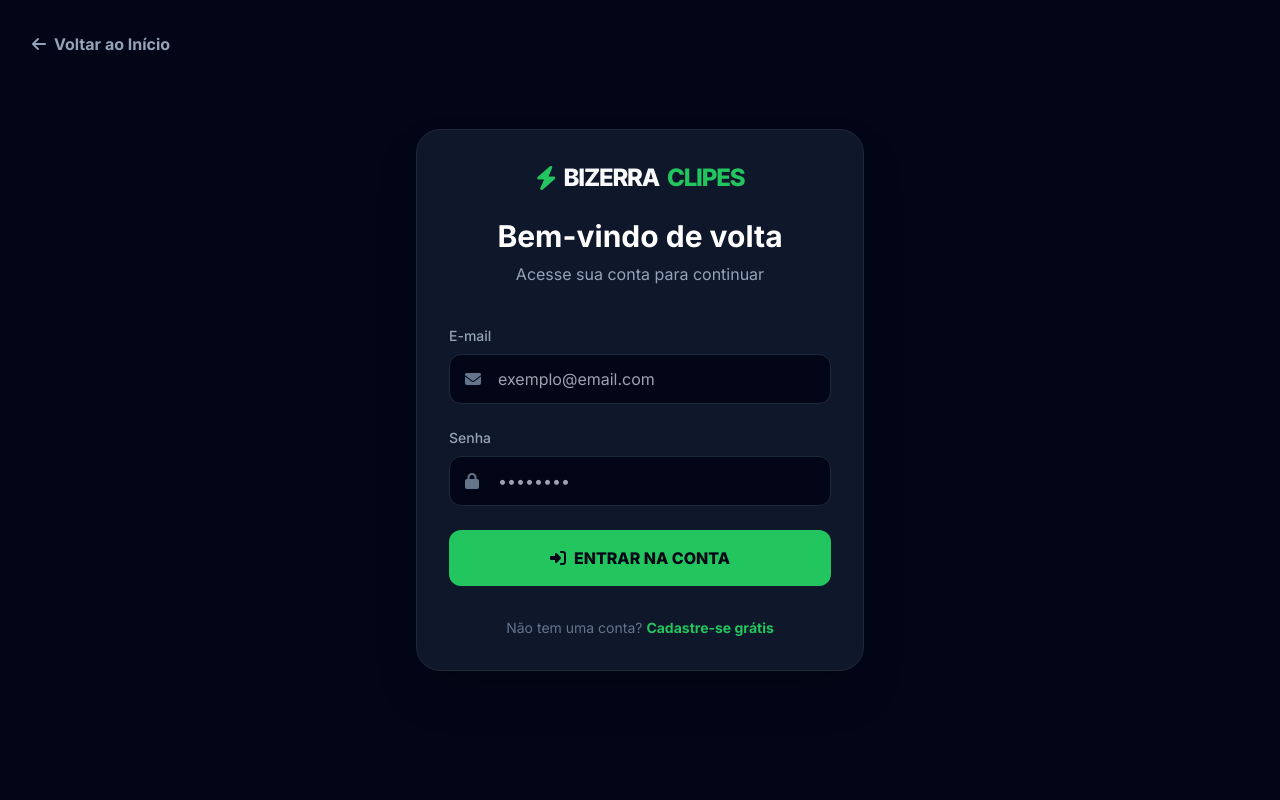
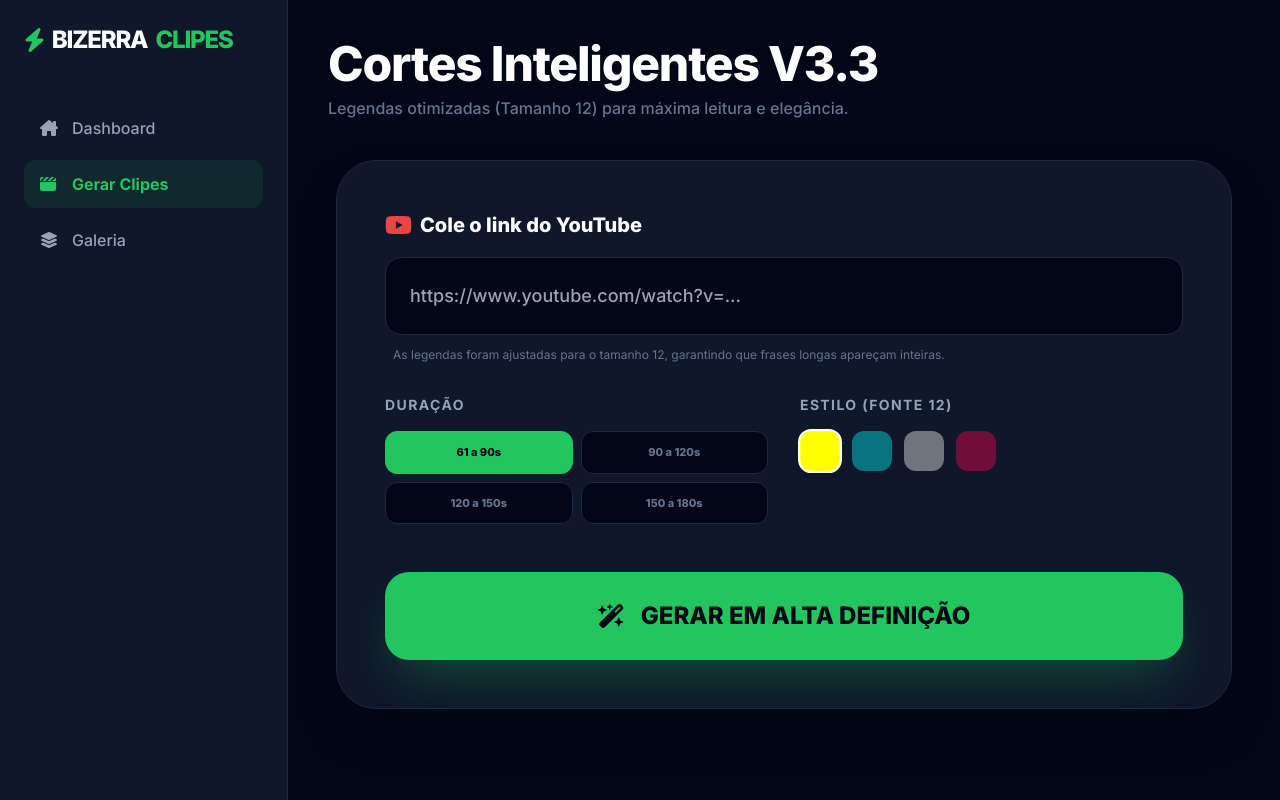
Before and after one commit to wesleybizerra/BizerraClipes, a React (Vite) app: page /#/gerador in a window 1280 px wide. Before the commit this address led to /#/login. Built offline with nearby package versions, Linux system fonts and the light colour scheme; sample sign-in values are in the browser's storage.

Commit message:
Upgrade to Clip Generator V3.3 with new features

```diff
--- a/pages/ClipGenerator.tsx
+++ b/pages/ClipGenerator.tsx
@@ -34,17 +34,17 @@
     if (user.credits < 10) return navigate('/planos');
 
     setIsProcessing(true);
-    setStatus('Iniciando Motor V3.1...');
+    setStatus('Iniciando Motor V3.3...');
 
     try {
       const statuses = [
-        'Limpando cache do servidor...',
-        'Conectando ao YouTube (IP Novo)...',
-        'Processando vídeo em 9:16...',
-        'Aplicando Legendas HD (Tamanho 20)...',
-        'Extraindo momentos de alta retenção...',
-        'Otimizando clareza de áudio...',
-        'Finalizando pack de 10 clipes...'
+        'Limpando arquivos temporários...',
+        'Conectando ao YouTube (Proxy Seguro)...',
+        'Convertendo para Formato Vertical...',
+        'Aplicando Legendas Otimizadas (Tamanho 12)...',
+        'Processando cortes virais...',
+        'Finalizando codificação UltraFast...',
+        'Pronto! Gerando seus 10 clipes...'
       ];
 
       let statusIdx = 0;
@@ -57,7 +57,7 @@
 
       const generated = await api.generateClips(user.id, videoInput, {
         durationRange: duration,
-        subtitleStyle: { color: subtitleColor, size: 'medium', hasShadow: true }
+        subtitleStyle: { color: subtitleColor, size: 'small', hasShadow: true }
       });
 
       clearInterval(interval);
@@ -65,7 +65,7 @@
       refreshUser();
     } catch (err: any) {
       console.error(err);
-      alert(err.message || "O YouTube bloqueou a conexão. O servidor vai reiniciar para tentar um novo IP automaticamente.");
+      alert(err.message || "Erro no processamento. O servidor está tentando um novo IP automaticamente.");
       navigate('/galeria');
     } finally {
       setIsProcessing(false);
@@ -116,8 +116,8 @@
       <main className="flex-grow p-6 md:p-10 transition-all duration-300 md:ml-72">
         <div className="max-w-6xl mx-auto">
           <header className="mb-10">
-            <h1 className="text-3xl md:text-5xl font-black tracking-tight">Cortes Inteligentes V3.1</h1>
-            <p className="text-slate-500 mt-2 font-medium">Legendas otimizadas tamanho 20 com contorno de alta definição.</p>
+            <h1 className="text-3xl md:text-5xl font-black tracking-tight">Cortes Inteligentes V3.3</h1>
+            <p className="text-slate-500 mt-2 font-medium">Legendas otimizadas (Tamanho 12) para máxima leitura e elegância.</p>
           </header>
 
           {!isProcessing && clips.length === 0 && (
@@ -135,7 +135,7 @@
                     value={videoInput}
                     onChange={e => setVideoInput(e.target.value)}
                   />
-                  <p className="text-slate-500 text-xs mt-3 px-2">Dica: Use links de vídeos com mais de 10 minutos para melhores resultados.</p>
+                  <p className="text-slate-500 text-xs mt-3 px-2">As legendas foram ajustadas para o tamanho 12, garantindo que frases longas apareçam inteiras.</p>
                 </div>
 
                 <div className="grid grid-cols-1 md:grid-cols-2 gap-8">
@@ -155,7 +155,7 @@
                   </div>
 
                   <div>
-                    <label className="block text-sm font-bold text-slate-400 mb-4 uppercase tracking-widest">Legendas HD</label>
+                    <label className="block text-sm font-bold text-slate-400 mb-4 uppercase tracking-widest">Estilo (Fonte 12)</label>
                     <div className="flex gap-3">
                       {['yellow', 'cyan', 'white', '#ff0055'].map(c => (
                         <button
@@ -172,7 +172,7 @@
                 <div className="pt-4">
                   <button onClick={handleGenerate} className="w-full bg-green-500 text-slate-950 font-black text-2xl py-7 rounded-3xl hover:bg-green-400 transition-all shadow-2xl shadow-green-500/30 flex items-center justify-center gap-4 group">
                     <i className="fa-solid fa-wand-magic-sparkles group-hover:rotate-12 transition-transform"></i>
-                    CRIAR CLIPES AGORA
+                    GERAR EM ALTA DEFINIÇÃO
                   </button>
                 </div>
               </div>
@@ -186,7 +186,7 @@
                 <i className="fa-solid fa-bolt text-green-500 absolute top-1/2 left-1/2 -translate-x-1/2 -translate-y-1/2 text-2xl animate-pulse"></i>
               </div>
               <h2 className="text-3xl md:text-4xl font-black text-white mb-4">{status}</h2>
-              <p className="text-slate-500 max-w-md mx-auto font-medium">Não feche esta página. O motor V3.1 está processando seus cortes com máxima qualidade.</p>
+              <p className="text-slate-500 max-w-md mx-auto font-medium">Ajustando cada detalhe das legendas para o tamanho 12. Qualidade profissional garantida.</p>
             </div>
           )}
 
@@ -203,7 +203,7 @@
                     </div>
                   </div>
                   <div className="p-5">
-                    <h3 className="text-xs font-bold text-white mb-4 line-clamp-2 leading-relaxed">{clip.title}</h3>
+                    <h3 className="text-[11px] font-bold text-white mb-4 line-clamp-2 leading-tight uppercase">{clip.title}</h3>
                     <button onClick={() => downloadClip(clip)} className="w-full bg-slate-950 hover:bg-green-500 hover:text-slate-950 text-white font-black py-4 rounded-2xl transition text-[10px] border border-slate-800 uppercase flex items-center justify-center gap-2">
                       <i className="fa-solid fa-cloud-arrow-down text-sm"></i> BAIXAR MP4
                     </button>
```
